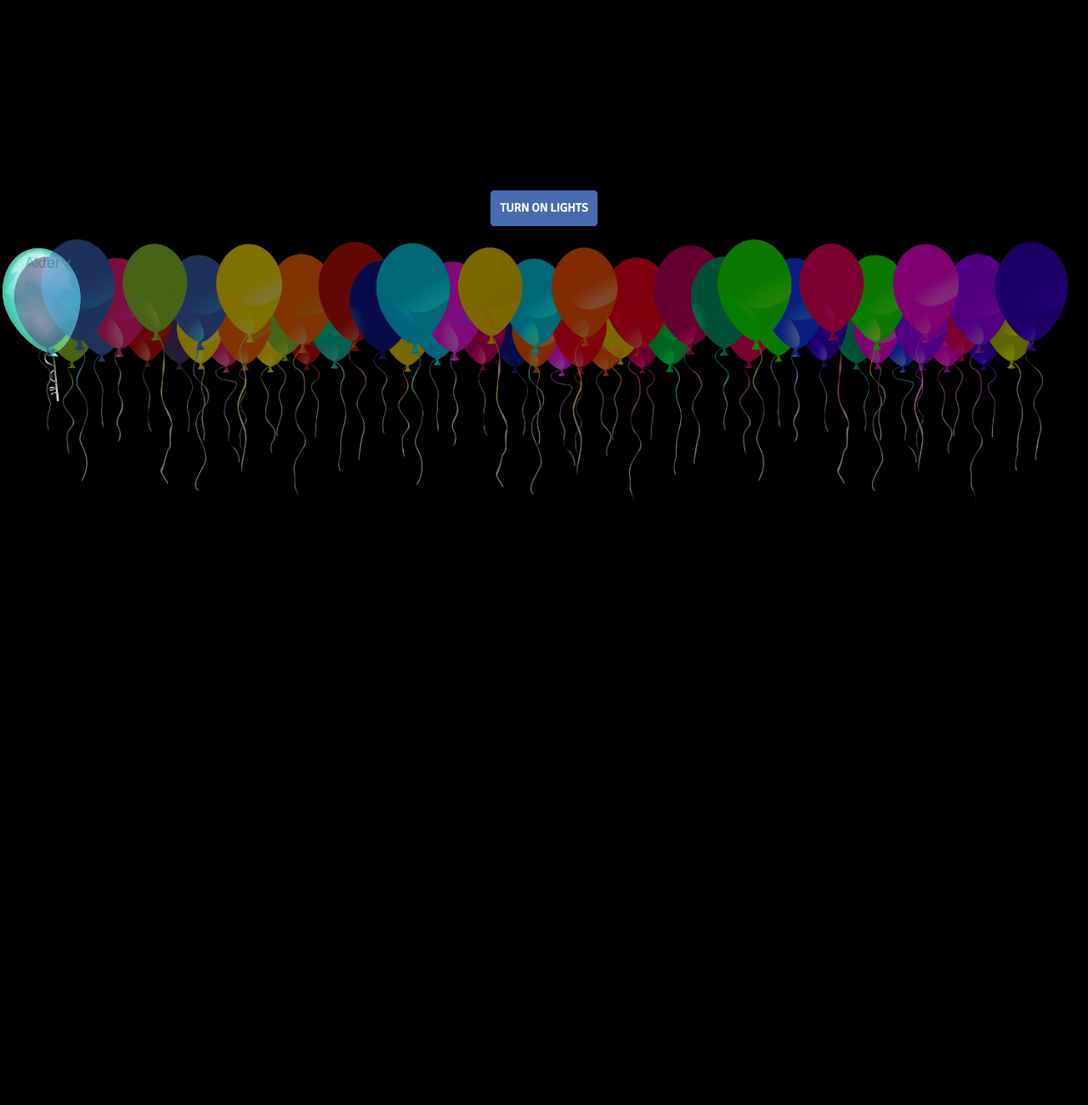
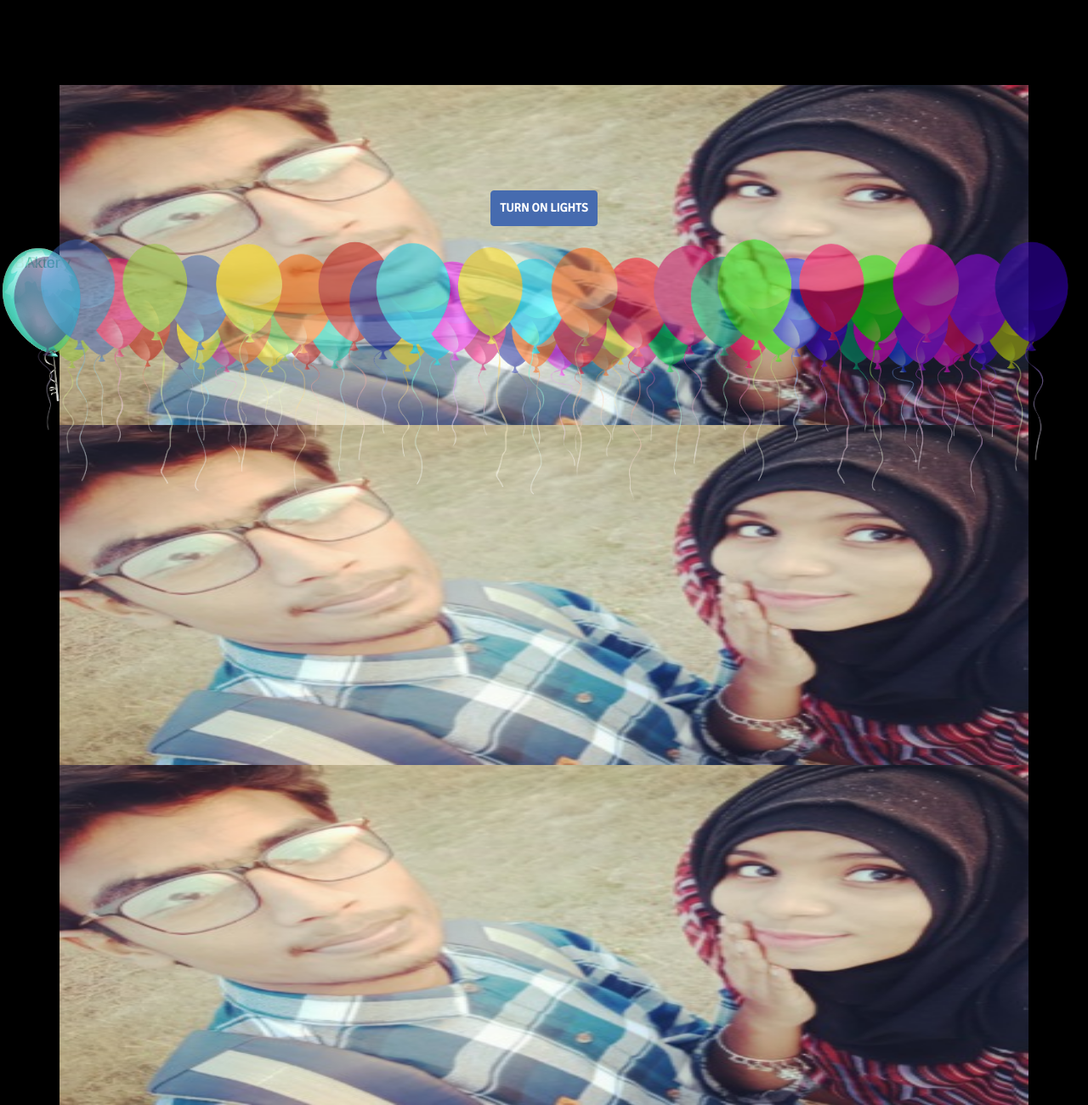
Before and after one commit to 0mehedihasan/Happy-Birthday-to-you, a website: page index.html in a window 1280 px wide. Shown: the part 527-1827 px from the top of the page at 85% size. Before the commit the page ends 800 px from the top, so only its background shows below. Drawn offline with nearby package versions, Linux system fonts and the light colour scheme.

Commit message:
Update index.html

```diff
--- a/index.html
+++ b/index.html
@@ -104,7 +104,9 @@
 				</div>
 			</div>
 		</div>
-
+		<img src="rubi1.jpg" height="400" width="100%" class="balloon-border1">
+		<img src="rubi1.jpg" height="400" width="100%" class="balloon-border2">
+		<img src="rubi1.jpg" height="400" width="100%" class="balloon-border3">
 		<div class="row message">
 			<div class="col-md-12">
 				<p>Today is...</p>
```
